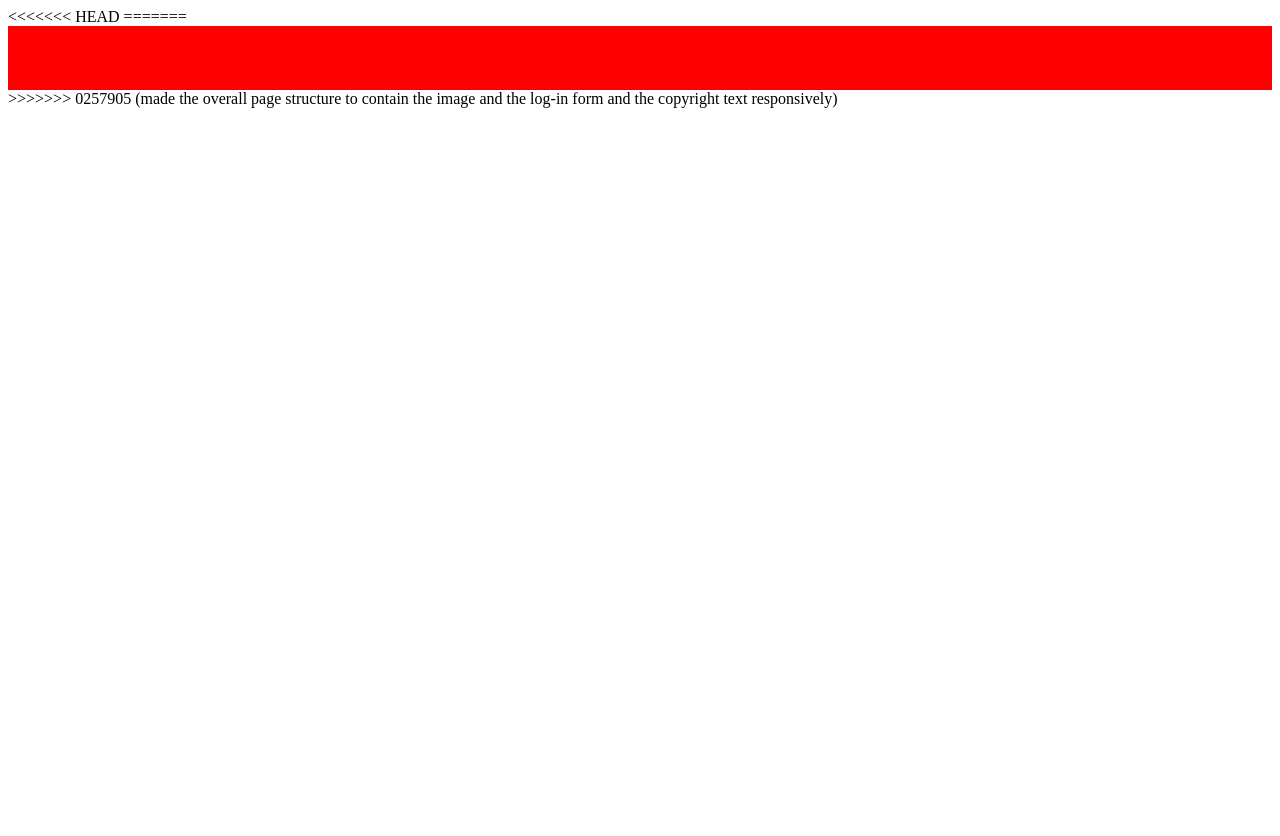
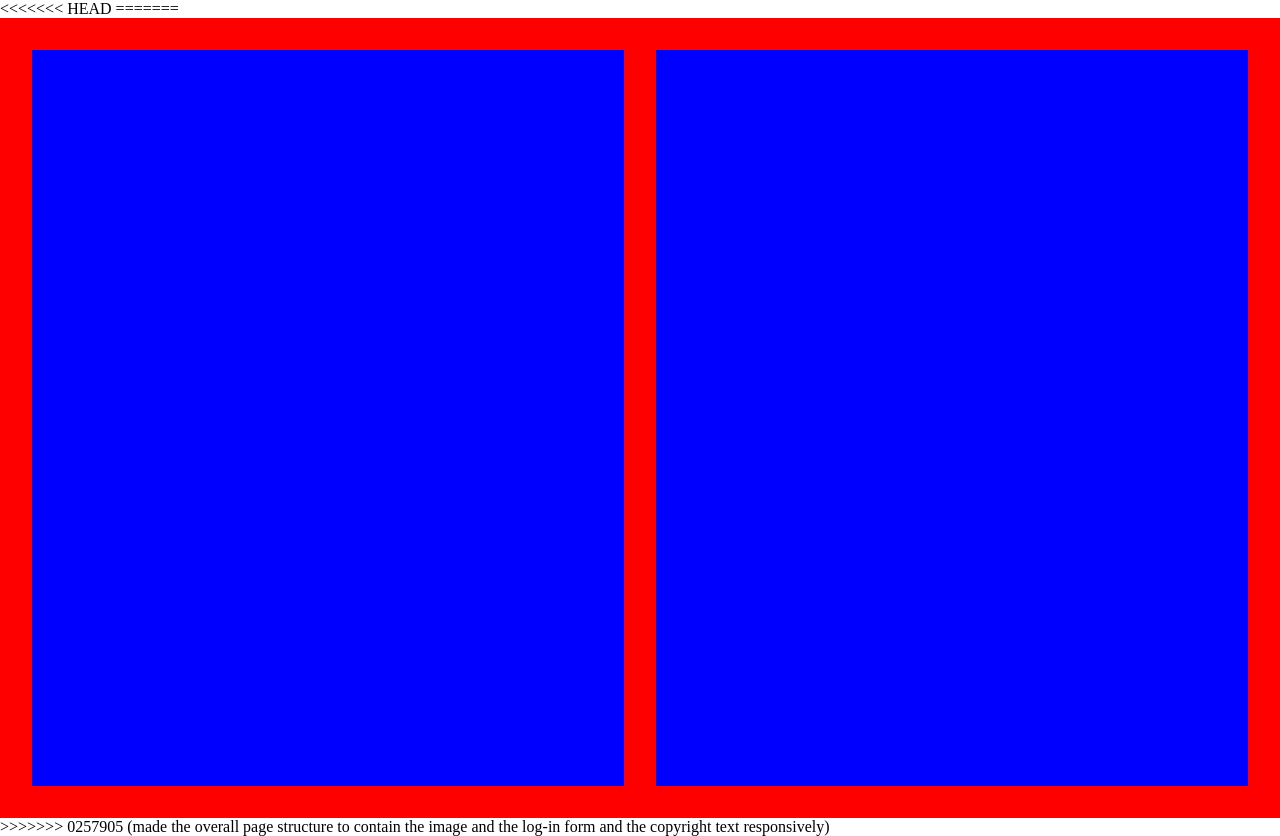
Before and after one commit to younesRekik15/loginPage-community, an Angular app: page / in a window 1280 px wide. Before the commit the page ends 800 px from the top, so only its background shows below. Built offline with nearby package versions, Linux system fonts and the light colour scheme.

Commit message:
added link color, primary text color and secondary text color to the root selector

```diff
--- a/src/styles.css
+++ b/src/styles.css
@@ -1,9 +1,12 @@
-/* You can add global styles to this file, and also import other style files */
-<<<<<<< HEAD
-=======
+:root {
+    --link: #1E4AE9;
+    --primary-text: #0C1421;
+    --secondary-text: #313957;
+}
+
+
 html, body {
     height: 100%;
     margin: 0;
     padding: 0;
 }
->>>>>>> 0257905 (made the overall page structure to contain the image and the log-in form and the copyright text responsively)
```
